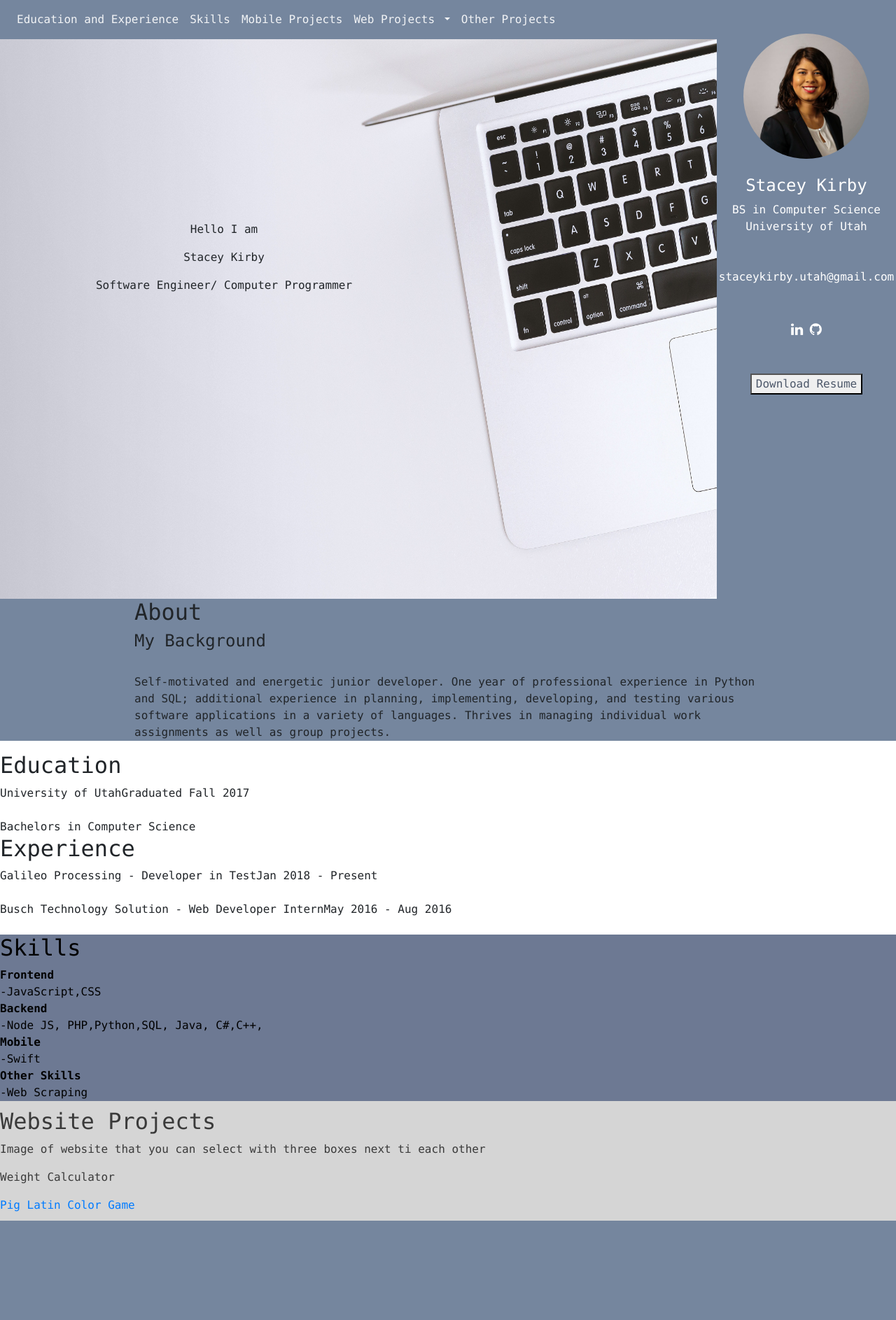
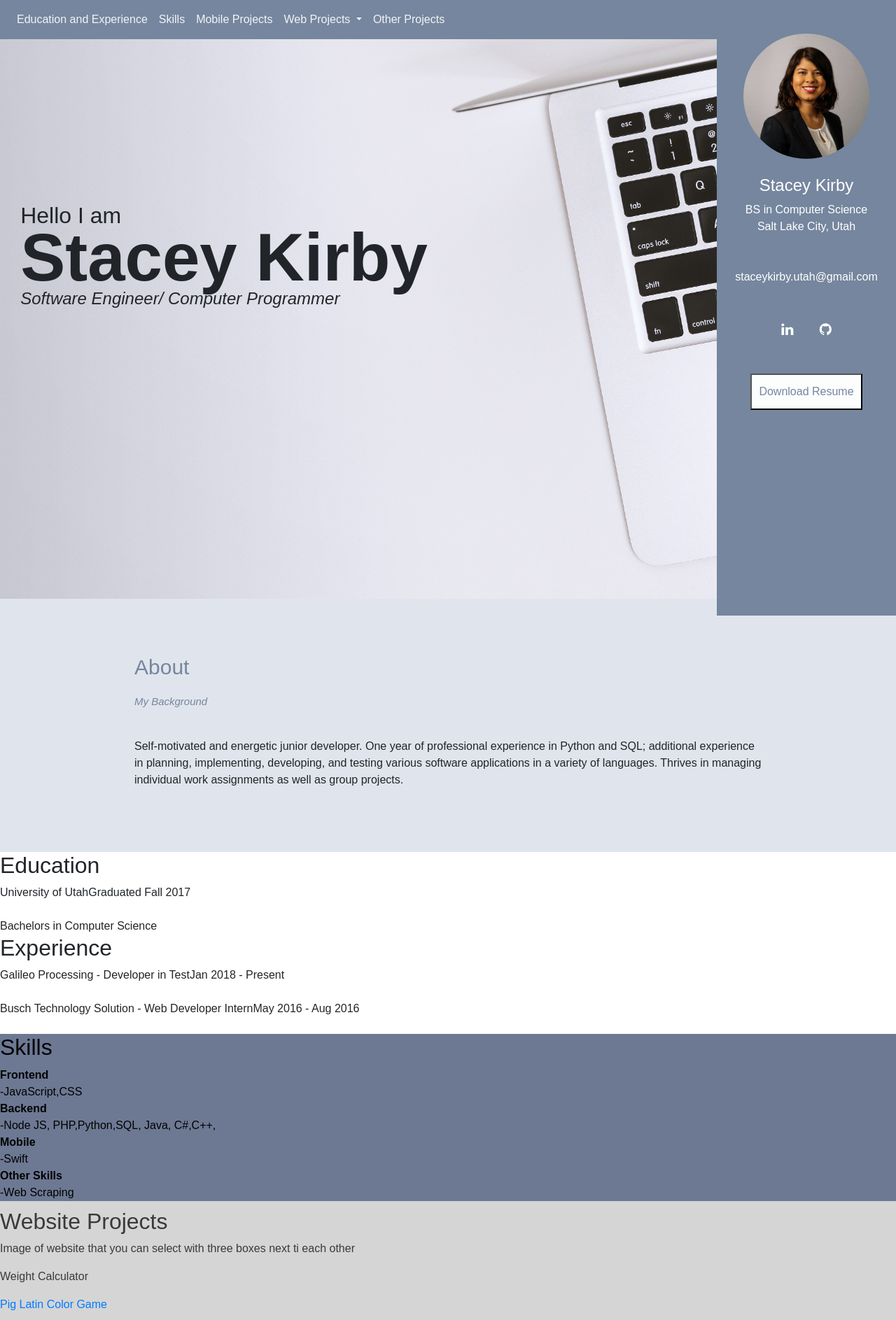
Before and after one commit to staceykirby/Website_Old, a PHP site: page / in a window 1280 px wide. Shown: the whole page at 70% size. Before the commit the page ends 1745 px from the top, so only its background shows below. Run offline with PHP 8.4, Linux system fonts and the light colour scheme.

Commit message:
updating the css of the home

```diff
--- a/home.css
+++ b/home.css
@@ -3,9 +3,7 @@
 6D7993*/
 
 body{
-    font-family: "Lucida Console", Monaco, monospace;
-    padding-right: 0%;
-    font-weight: 500;
+    font-family: Avant Garde,Avantgarde,Century Gothic,CenturyGothic,AppleGothic,sans-serif;
 }
 #educationAndExperience{
     background-color:#D5D5D5;
@@ -79,16 +77,24 @@ img{
 }
 
 .frontImage{
+    background-image: url("img/computerDesk.jpg");
 
     height: 100vh;
     max-height: 100vh;
     width: 100%;
-    max-width: 100%;
-    padding-right: 20%;
+    max-width: 200%;
+    padding-right: 0%;
+    background-attachment: fixed;
+    background-position: center;
+    background-repeat: no-repeat;
+    background-size: cover;
 
 }
 .about{
-    background: #75869E;
+    padding-top: 75px;
+    padding-bottom: 75px;
+
+    background: rgb(224, 229, 237);
     transition: all 0.3s;
 }
 .aboutMeParagraph{
@@ -97,8 +103,10 @@ img{
 }
 .container1 {
     position: relative;
-    text-align: center;
+    text-align: left;
     color: 96858f;
+    line-height: 270%;
+
   }
 
 .centered {
@@ -111,11 +119,42 @@ img{
   .button {
     -webkit-transition-duration: 0.4s; /* Safari */
     transition-duration: 0.4s;
-    color: rgba(73, 85, 103, 0.982);
+    background-color: rgba(255, 255, 255, 0.982);
+    color:#75869E;
+    padding: 12px 10px 12px 10px;
+
 
   }
 
   .button:hover {
-    background-color: rgba(117, 134, 158, 0.982); /* Green */
-    color: white;
+    background-color: rgb(224, 229, 237); /* Green */
+    color: #75869E;
   }
+
+
+  .name{
+    font-size: 12vh;
+    font-weight: 900;
+  }
+  .ital{
+    font-size: 3vh;
+    font-style: italic;
+  }
+  .hello{
+      font-size: 4vh;
+
+  }
+  .fa {
+    padding: 4px;
+    width: 50px;
+  }
+  .heading{
+    color: #75869E;
+    font-size: 30px;
+  }
+  .descr{
+    color:#75869E;
+    font-size: 15px;
+    font-style: italic;
+
+  }
--- a/index.html
+++ b/index.html
@@ -56,7 +56,7 @@
                   <h4>Stacey Kirby</h4>
                 </li>
                 <li>BS in Computer Science</li>
-                <li>University of Utah</li>
+                <li>Salt Lake City, Utah</li>
                 <br>
                 <br>
                 <li>
@@ -69,9 +69,12 @@
                 </li>
                 <li>
                   <br><br>
-                  <button class="button">
-                    <a class="button" href="StaceyKirby_resume.pdf" download>Download Resume</a>
-                  </button>
+                    <a class="" href="StaceyKirby_resume.pdf" download>
+                      <button class="button">
+                      Download Resume
+                    </button>
+
+                    </a>
                 </li>
             </ul>
 
@@ -83,16 +86,17 @@
   <body>
     <!-- Image Maps implement them-->
       <div class="container1">
-        <img class="frontImage" src="img/computerDesk.jpg" alt="homeImage">
+        <div class="frontImage" src="" alt="homeImage">
         <div class="centered">
-          <p>Hello I am </p>
-          <p>Stacey Kirby</p>
-          <p>Software Engineer/ Computer Programmer</p>
+          <p class="hello">Hello I am </p>
+          <p class = 'name'>Stacey Kirby</p>
+          <p class="ital">Software Engineer/ Computer Programmer</p>
         </div>
       </div>
+      </div>
       <div class="about aboutMeParagraph">
-        <h2>About</h2>
-        <h4>My Background</h4>
+        <p class="heading">About</p>
+        <p class="descr">My Background</p>
         <br>
         <p class="">Self-motivated and energetic junior developer. One year of professional experience in Python and SQL; additional experience in planning, implementing, developing, and testing various software applications in a variety of languages. Thrives in managing individual work assignments as well as group projects.</p>
       </div>
```
